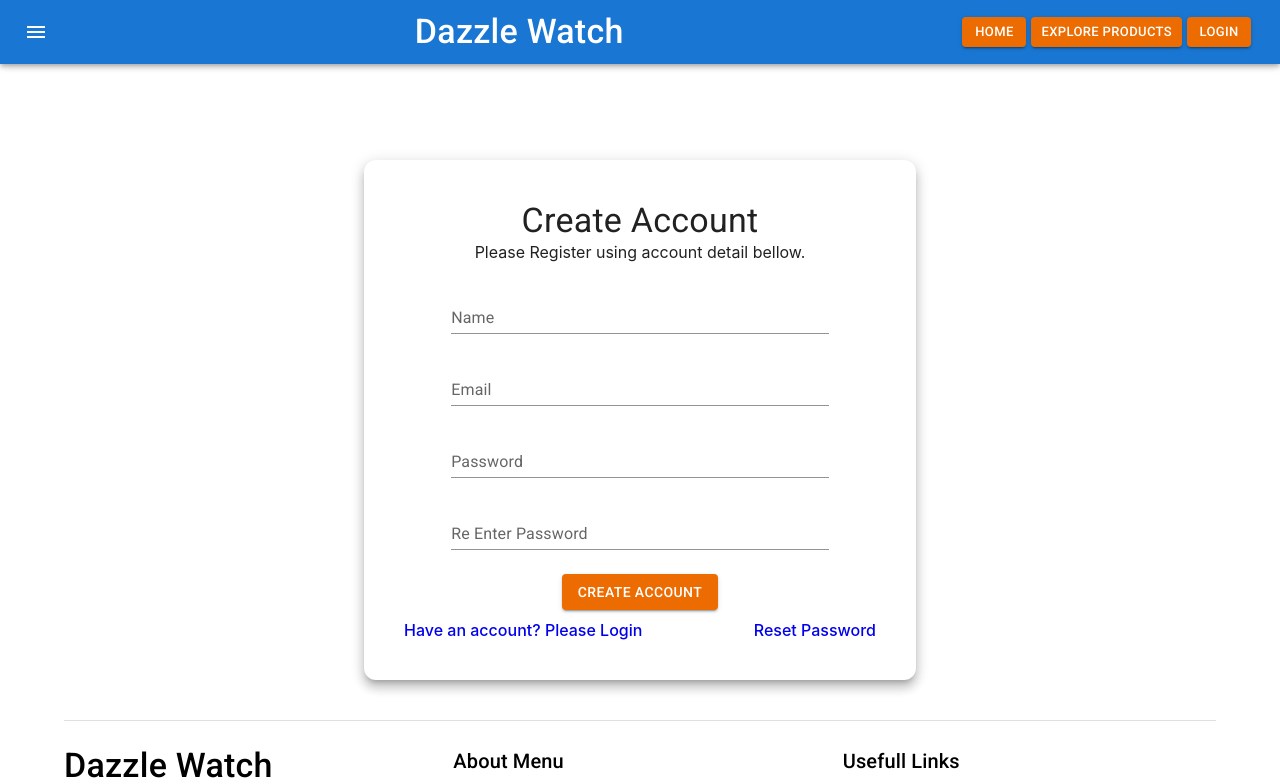
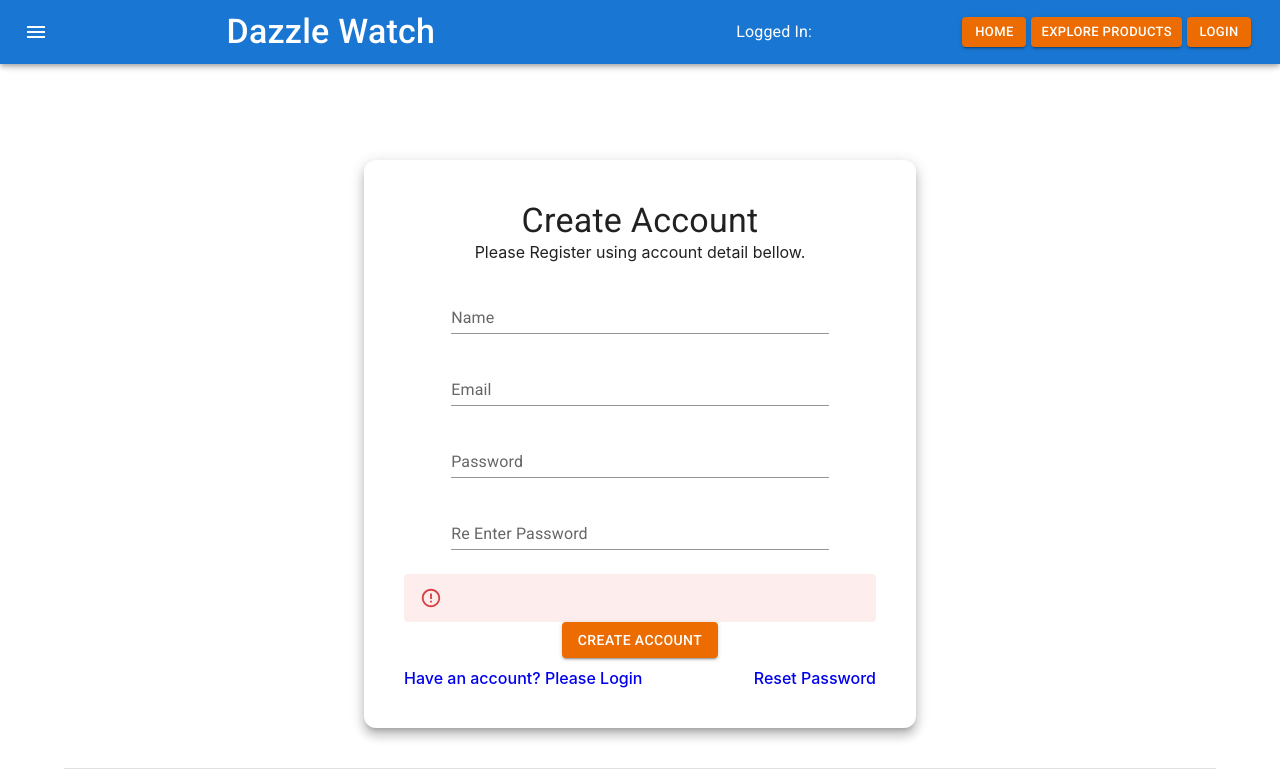
Before and after one commit to supravatsarkar/watch-dazzle-client-side-a12, a React (Create React App) app: page /register in a window 1280 px wide. Shown: the top 784 px of the page. Built offline with nearby package versions, Linux system fonts and the light colour scheme; no server answers.

Commit message:
[add] context api

```diff
--- a/src/App.js
+++ b/src/App.js
@@ -11,10 +11,12 @@ import ProductDetails from './Pages/Home/ProductDetails/ProductDetails';
 import Page404 from './Pages/Home/Page404/Page404';
 import Login from './Pages/Login/Login/Login';
 import Register from './Pages/Login/Register/Register';
+import AuthProvider from './Context/AuthProvider/AuthProvider';
 
 function App() {
   return (
     <div className="App">
+      <AuthProvider>
         <Router>
           <Switch>
             <Route exact path="/">
@@ -40,6 +42,7 @@ function App() {
             </Route>
           </Switch>
         </Router>
+      </AuthProvider>
 
     </div>
   );
--- /dev/null
+++ b/src/Context/AuthProvider/AuthProvider.js
@@ -0,0 +1,15 @@
+import React, { createContext } from 'react';
+import useFirebase from '../../Hooks/useFirebase';
+
+export const AuthContext = createContext();
+
+const AuthProvider = ({ children }) => {
+    const allContext = useFirebase();
+    return (
+        <AuthContext.Provider value={allContext}>
+            {children}
+        </AuthContext.Provider>
+    );
+};
+
+export default AuthProvider;
--- /dev/null
+++ b/src/Hooks/useAuth.js
@@ -0,0 +1,7 @@
+import { useContext } from "react"
+import { AuthContext } from "../Context/AuthProvider/AuthProvider"
+
+const useAuth = () => {
+    return useContext(AuthContext);
+}
+export default useAuth;
--- a/src/Hooks/useFirebase.js
+++ b/src/Hooks/useFirebase.js
@@ -32,12 +32,11 @@ const useFirebase = () => {
             .then((userCredential) => {
                 // Signed in
                 const user = userCredential.user;
-                console.log(user);
-                // alert('login success');
-                // ...
+                setError('');
             })
             .catch((error) => {
                 setError(error.message);
+                // alert(error.message);/
             })
             .finally(() => setLoading(false));
     }
@@ -53,7 +52,7 @@ const useFirebase = () => {
         setLoading(false)
     }, [])
 
-
+    console.log(error);
     const logout = () => {
         signOut(auth)
             .then(() => {
--- a/src/Pages/Login/Login/Login.js
+++ b/src/Pages/Login/Login/Login.js
@@ -1,13 +1,14 @@
 import React, { useState } from 'react';
-import { Paper, TextField, Box, Container, Typography, Button, CircularProgress } from '@mui/material';
+import { Paper, TextField, Box, Container, Typography, Button, CircularProgress, Alert } from '@mui/material';
 import Footer from '../../Shared/Footer/Footer';
 import Navbar from '../../Shared/Navbar/Navbar';
 import { NavLink } from 'react-router-dom';
-import useFirebase from '../../../Hooks/useFirebase';
+import useAuth from '../../../Hooks/useAuth';
+
 
 const Login = () => {
     const [loginInfo, setLoginInfo] = useState({});
-    const { login, loading } = useFirebase();
+    const { login, loading, error } = useAuth();
     console.log('Loading', loading);
 
     const handleLoginInfo = e => {
@@ -59,6 +60,9 @@ const Login = () => {
                                 sx={{ width: '80%', mb: 3 }}
                                 color="warning" type="password" />
                             <br />
+                            {
+                                error && <Alert severity="error">{error}</Alert>
+                            }
                             <Button type='submit' variant="contained" color="warning">Login</Button>
                         </form>
                         <Box sx={{ display: 'flex', justifyContent: 'space-between' }}>
--- a/src/Pages/Login/Register/Register.js
+++ b/src/Pages/Login/Register/Register.js
@@ -1,13 +1,13 @@
 import React, { useState } from 'react';
-import { Paper, TextField, Box, Container, Typography, Button, CircularProgress } from '@mui/material';
+import { Paper, TextField, Box, Container, Typography, Button, CircularProgress, Alert } from '@mui/material';
 import Footer from '../../Shared/Footer/Footer';
 import Navbar from '../../Shared/Navbar/Navbar';
 import { NavLink } from 'react-router-dom';
-import useFirebase from '../../../Hooks/useFirebase';
+import useAuth from '../../../Hooks/useAuth';
 
 const Register = () => {
     const [loginInfo, setLoginInfo] = useState({});
-    const { register, loading } = useFirebase();
+    const { register, loading, error } = useAuth();
 
     const handleLoginInfo = e => {
         const field = e.target.name;
@@ -18,9 +18,15 @@ const Register = () => {
         // console.log(newLoginInfo);
     }
     const handleOnSubmit = e => {
-        const { email, password } = loginInfo;
+        e.preventDefault();
+        const { email, password, password2 } = loginInfo;
+
+        if (password !== password2) {
+            alert('Password not match!!')
+            return;
+        }
         register(email, password);
-        e.preventDefault();
+
     }
     return (
         <div>
@@ -72,6 +78,7 @@ const Register = () => {
                                 sx={{ width: '80%', mb: 3 }}
                                 color="warning" type="password" />
                             <br />
+                            <Alert severity="error">{error}</Alert>
                             <Button type='submit' variant="contained" color="warning">Create Account</Button>
                         </form>
                         <Box sx={{ display: 'flex', justifyContent: 'space-between' }}>
--- a/src/Pages/Shared/Navbar/Navbar.js
+++ b/src/Pages/Shared/Navbar/Navbar.js
@@ -7,10 +7,10 @@ import Button from '@mui/material/Button';
 import IconButton from '@mui/material/IconButton';
 import MenuIcon from '@mui/icons-material/Menu';
 import { NavLink } from "react-router-dom";
-import useFirebase from '../../../Hooks/useFirebase';
+import useAuth from '../../../Hooks/useAuth';
 
 const Navbar = () => {
-    const { logout, user } = useFirebase();
+    const { logout, user } = useAuth();
 
     return (
         <Box sx={{ flexGrow: 1 }}>
@@ -29,6 +29,9 @@ const Navbar = () => {
                         Dazzle Watch
                     </Typography>
 
+                    <Typography variant="body1" component="p" sx={{ flexGrow: 1, }}>
+                        Logged In: {user.email}
+                    </Typography>
                     <NavLink to='/home' style={{ textDecoration: 'none', marginRight: '5px' }}>
                         <Button variant="contained" color="warning" size='small'>Home</Button>
                     </NavLink>
```
Also changed, not shown: src/Pages/Login/Firebase/Firebase.config.js (+0 -7 lines). Lines whose indentation alone changed are shown as unchanged.
